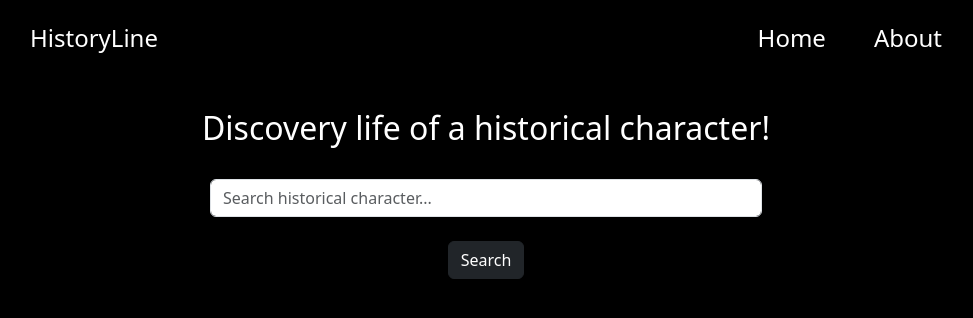
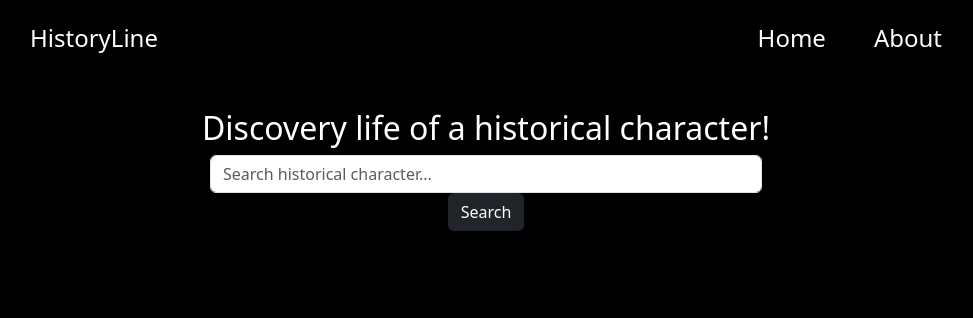
Before and after one commit to SimoneCampisi0/HistoryLine_1, a React (Vite) app: page / in a window 1280 px wide. Shown: the top 318 px of the page, without its empty margins (154-1127 px from the left). Built offline with nearby package versions, Linux system fonts and the light colour scheme.

Commit message:
Add various things

```diff
--- a/package.json
+++ b/package.json
@@ -12,6 +12,7 @@
   "dependencies": {
     "bootstrap": "^5.3.3",
     "react": "^19.0.0",
+    "react-bootstrap": "^2.10.9",
     "react-dom": "^19.0.0"
   },
   "devDependencies": {
--- a/src/components/Search.jsx
+++ b/src/components/Search.jsx
@@ -1,40 +1,81 @@
-import {useState} from "react";
+import {useEffect, useState} from "react";
 import {getSuggestCharacters} from "../services/CharacterService.js";
 
 function Search() {
-    const [searchText, setSearchText] = useState('');
+    const [searchText, setSearchText] = useState(undefined);
     const [errorMessage, setErrorMessage] = useState(null);
+    const [suggestResults, setSuggestResults] = useState([]);
+
+    const suggestStyle = {
+        color: "white",
+        border: "1px solid white",
+        padding: "0.8em",
+        margin: 0,
+        gap: 0,
+        width: "552px",
+        cursor: "pointer",
+    };
 
     async function getSuggestCharactersList() {
-        const object = {
+        const req = {
             name: searchText,
         }
-        const response = await getSuggestCharacters(object);
-        console.log("list suggest: ", response);
+        return await getSuggestCharacters(req);
     }
 
-    function onSearchButton () {
-        console.log("searchText: ", searchText);
+    function clearSearch() {
+        setSearchText("");
+        setSuggestResults(null);
+        console.log("clearSearch");
+    }
+
+    function validateText() {
         if (searchText.trim() === "") {
             setErrorMessage({
                 errorName: "Search empty.",
                 message: "Insert a text to search.",
                 code: "001",
             })
+            return false;
+        }
+        return true;
+    }
+
+    function onSelectedValue (item) {
+        console.log("searched: ", item);
+        setErrorMessage(null);
+    }
+
+    function onSearchButton () {
+        console.log("searched: ", searchText);
+        setErrorMessage(null);
+    }
+
+    useEffect(() => {
+        if(searchText === undefined) {
+            console.log("searchText is undefined");
             return;
         }
 
-        setErrorMessage(null);
-        getSuggestCharactersList();
-    }
+        const debounce = setTimeout(() => {
+            if(!validateText()) {
+                clearSearch();
+                return;
+            }
+            getSuggestCharactersList(searchText)
+                .then(r => {
+                    console.log("response: ", r);
+                    setSuggestResults(r.items);
+                });
+        }, 200);
 
-    function onChangeText (value) {
-        setSearchText(value)
-    }
+        return () => clearTimeout(debounce); // Pulisco il timer se searchText varia prima che il timer scada
+    }, [searchText]); // In questo modo viene rilevato ogni cambiamento allo state di searchText
+
 
     return (
         <>
-            <div className="form-group d-flex flex-column justify-content-center align-items-center p-4 gap-4 text-white">
+            <div className="form-group d-flex flex-column justify-content-center align-items-center p-4 text-white">
                 <div className="h2">Discovery life of a historical character!</div>
                 {/*Modificare width con la lunghezza del div sopra*/}
                 <input
@@ -43,8 +84,19 @@ function Search() {
                     type="text"
                     placeholder="Search historical character..."
                     value={searchText}
-                    onChange={e => onChangeText(e.target.value)}
+                    onChange={e => setSearchText(e.target.value)}
                 />
+                {suggestResults && suggestResults.length > 0 &&
+                    (
+                        <div className="mt-1 mb-3">
+                            <>
+                                {suggestResults.map((item, index) => (
+                                    <div className="rounded" style={suggestStyle} key={index} onClick={() => onSelectedValue(item)}>{item.result}</div>
+                                ))}
+                            </>
+                        </div>
+                    )
+                }
                 {errorMessage && (
                     <div>
                         {errorMessage.message}
```
Also changed, not shown: 1 other file (tests, documents, lock files or other folders).
